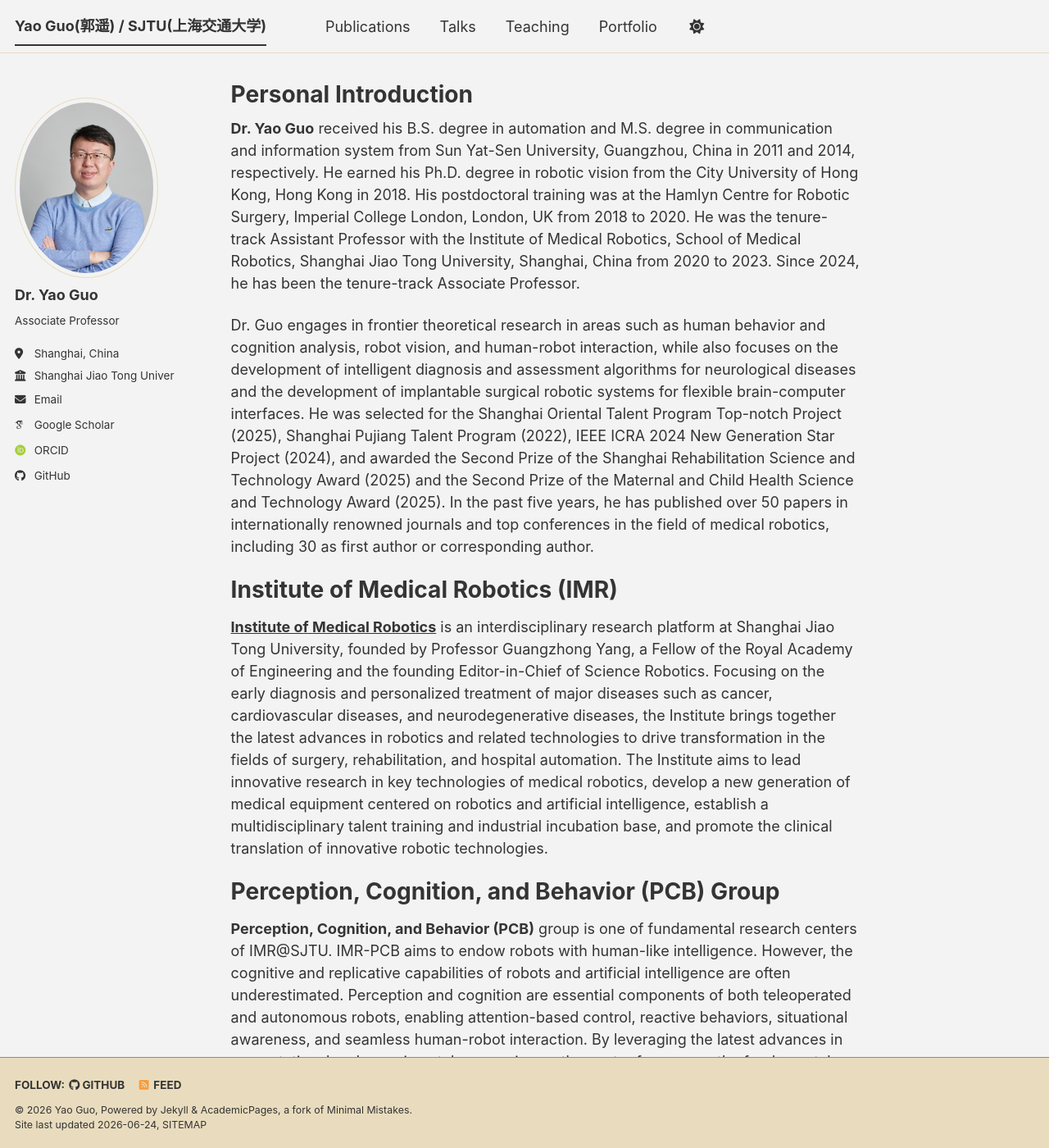
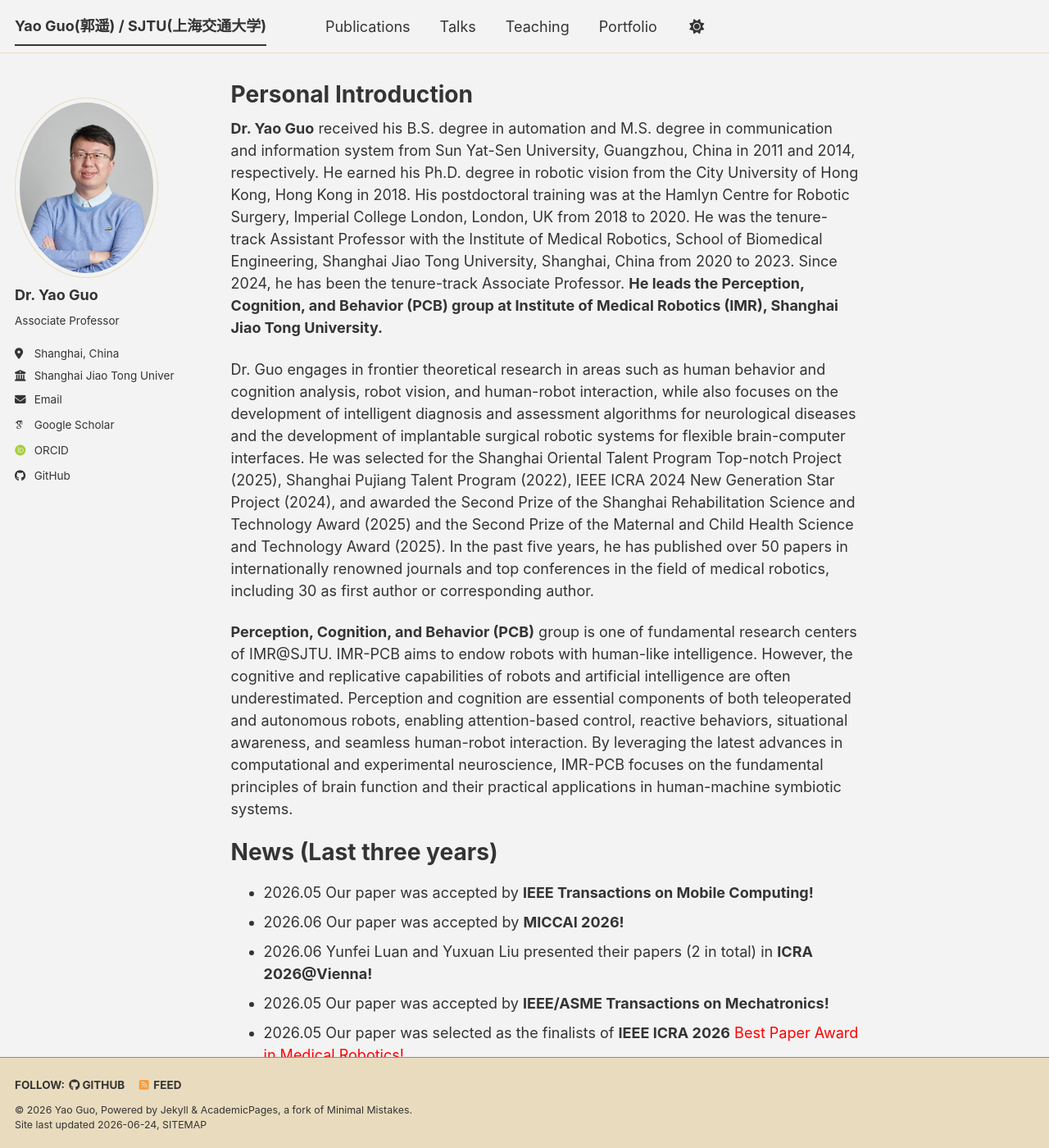
Before and after one commit to IMR-PCB/IMR-PCB.github.io, a Jekyll site: the page built from _pages/about.md, in a window 1280 px wide and 1400 px high. Shown: the whole window at 82% size. Built offline with Jekyll 4.4.1, drawn with Linux system fonts in a browser that asks for light colours; some web fonts are replaced; a script bundle is joined from its source files by our own code; library files that are not in the unit come from our copies; some of the changed text lies outside the part shown.

Commit message:
Update about.md

```diff
--- a/_pages/about.md
+++ b/_pages/about.md
@@ -7,17 +7,49 @@
   - /about.html
 ---
 
-**Dr. Yao Guo** received his B.S. degree in automation and M.S. degree in communication and information system from Sun Yat-Sen University, Guangzhou, China in 2011 and 2014, respectively. He earned his Ph.D. degree in robotic vision from the City University of Hong Kong, Hong Kong in 2018. His postdoctoral training was at the Hamlyn Centre for Robotic Surgery, Imperial College London, London, UK from 2018 to 2020. He was the tenure-track Assistant Professor with the Institute of Medical Robotics, School of Medical Robotics, Shanghai Jiao Tong University, Shanghai, China from 2020 to 2023. Since 2024, he has been the tenure-track Associate Professor.
+**Dr. Yao Guo** received his B.S. degree in automation and M.S. degree in communication and information system from Sun Yat-Sen University, Guangzhou, China in 2011 and 2014, respectively. He earned his Ph.D. degree in robotic vision from the City University of Hong Kong, Hong Kong in 2018. His postdoctoral training was at the Hamlyn Centre for Robotic Surgery, Imperial College London, London, UK from 2018 to 2020. He was the tenure-track Assistant Professor with the Institute of Medical Robotics, School of Biomedical Engineering, Shanghai Jiao Tong University, Shanghai, China from 2020 to 2023. Since 2024, he has been the tenure-track Associate Professor. **He leads the Perception, Cognition, and Behavior (PCB) group at Institute of Medical Robotics (IMR), Shanghai Jiao Tong University.**
 
 Dr. Guo engages in frontier theoretical research in areas such as human behavior and cognition analysis, robot vision, and human-robot interaction, while also focuses on the development of intelligent diagnosis and assessment algorithms for neurological diseases and the development of implantable surgical robotic systems for flexible brain-computer interfaces. He was selected for the Shanghai Oriental Talent Program Top-notch Project (2025), Shanghai Pujiang Talent Program (2022), IEEE ICRA 2024 New Generation Star Project (2024), and awarded the Second Prize of the Shanghai Rehabilitation Science and Technology Award (2025) and the Second Prize of the Maternal and Child Health Science and Technology Award (2025). In the past five years, he has published over 50 papers in internationally renowned journals and top conferences in the field of medical robotics, including 30 as first author or corresponding author.
+
+**Perception, Cognition, and Behavior (PCB)** group is one of fundamental research centers of IMR@SJTU. IMR-PCB aims to endow robots with human-like intelligence. However, the cognitive and replicative capabilities of robots and artificial intelligence are often underestimated. Perception and cognition are essential components of both teleoperated and autonomous robots, enabling attention-based control, reactive behaviors, situational awareness, and seamless human-robot interaction. By leveraging the latest advances in computational and experimental neuroscience, IMR-PCB focuses on the fundamental principles of brain function and their practical applications in human-machine symbiotic systems.
+
+News (Last three years)
+======
+* 2026.05 Our paper was accepted by **IEEE Transactions on Mobile Computing!**
+* 2026.06 Our paper was accepted by **MICCAI 2026!**
+* 2026.06 Yunfei Luan and Yuxuan Liu presented their papers (2 in total) in **ICRA 2026@Vienna!**
+* 2026.05 Our paper was accepted by **IEEE/ASME Transactions on Mechatronics!**
+* 2026.05 Our paper was selected as the finalists of **IEEE ICRA 2026** <span style="color:red">Best Paper Award in Medical Robotics!</span>
+* 2026.03 Our paper was accepted by **Pattern Recognition!**
+* 2026.02 Two papers were accepted by **ICRA 2026!**
+* 2026.01 Our **Cyborg and Bionic Systems** paper was selected as Cover Article and the Top 10 papers in 2025 !
+* 2025.10 Yating Luo,Yuxuan Liu, Xinyao Zhou, Zhenye Xu presented their papers (4 in total) in IROS 2025@Hangzhou!
+* 2025.09 Our paper was accepted by Cyborg and Bionic Systems!
+* 2025.07 Our paper was awaded the CGIP 2025 Best Oral Presentation!
+* 2025.06 Our collaboration pape was accepted by Frontiers in Robotics and AI!
+* 2025.06 Our paper was accepted by IEEE/ASME Transactions on Mechatronics!
+* 2025.06 Four papers were accepted by IROS 2025!
+* 2025.06 Our paper was accepted by Medical Image Analysis!
+* 2025.06 Our collaboration paper was accepted by Matter!
+* 2025.06 Our collaboration paper was accepted by IEEE Transactions onNeural Networks and Learning Systems!
+* 2024.12 Our paper was accepted by IEEE Transactions on Industrial Informatics!
+* 2024.11 Our paper collaborated with Shanghai Children Hospital was accepted by JMIR mHealth and uHealth!
+* 2024.10 One paper was accepted by UbiComp 2024!
+* 2024.09 We showcased NeuroDoc AI in CIFTIS 2024@Beijing, which has been widely reported by the People's Daily and other media!
+* 2024.09 Our paper was accepted by Engineering!
+* 2024.06 Yunfei Luan was awarded the Outstanding Bachelor's Thesis@SJTU (Top 1%)!
+* 2024.06 Our paper was selected as the finalists of ICMA 2024 Best Paper Award!
+* 2024.06 We showcased NeuroDoc AI in CSA&TISC 2024@Beijing!
+* 2024.05 Jianxin Yang, Yujian An, Yating Luo & Yuxuan Liu presented their works (3 in total) in ICRA 2024@Yokohama!
+* 2024.04 Our paper was accepted by Photoacoustics!
+* 2024.01 Three papers were accepted by ICRA 2024!
+* 2024.01 Our paper was accepted by IEEE/ASME Transactions on Mechatronics!
+* 2023.11 Our collaboration paper was accepted by IEEE Transactions on Visualization and Computer Graphics!
+* 2023.10 Our paper was selected as the finalists of IROS Best Paper Award on Cognitive Robotics!
+
 
 Institute of Medical Robotics (IMR)
 ======
 [**Institute of Medical Robotics**](https://imr.sjtu.edu.cn/) is an interdisciplinary research platform at Shanghai Jiao Tong University, founded by Professor Guangzhong Yang, a Fellow of the Royal Academy of Engineering and the founding Editor-in-Chief of Science Robotics. Focusing on the early diagnosis and personalized treatment of major diseases such as cancer, cardiovascular diseases, and neurodegenerative diseases, the Institute brings together the latest advances in robotics and related technologies to drive transformation in the fields of surgery, rehabilitation, and hospital automation. The Institute aims to lead innovative research in key technologies of medical robotics, develop a new generation of medical equipment centered on robotics and artificial intelligence, establish a multidisciplinary talent training and industrial incubation base, and promote the clinical translation of innovative robotic technologies.
 
-
-Perception, Cognition, and Behavior (PCB) Group
-======
-**Perception, Cognition, and Behavior (PCB)** group is one of fundamental research centers of IMR@SJTU. IMR-PCB aims to endow robots with human-like intelligence. However, the cognitive and replicative capabilities of robots and artificial intelligence are often underestimated. Perception and cognition are essential components of both teleoperated and autonomous robots, enabling attention-based control, reactive behaviors, situational awareness, and seamless human-robot interaction. By leveraging the latest advances in computational and experimental neuroscience, the center focuses on the fundamental principles of brain function and their practical applications in human-machine symbiotic systems. The center's research includes: perceptual anchoring for robotic knowledge acquisition through on-site learning of operators' specific motor and perceptual-cognitive behaviors; enhancement of perceptual or cognitive abilities by extending individuals' innate capacities and restoring functions lost due to neurodegenerative diseases or cognitive disorders; intention, emotion, and behavior recognition, along with user modeling in human-robot interaction; and the development of social robots for managing children's mental health and elderly care.
-
-[//]: (/images/editing-talk.png)
+![Group Photo](/images/IMR-PCB-group.jpg)
```
